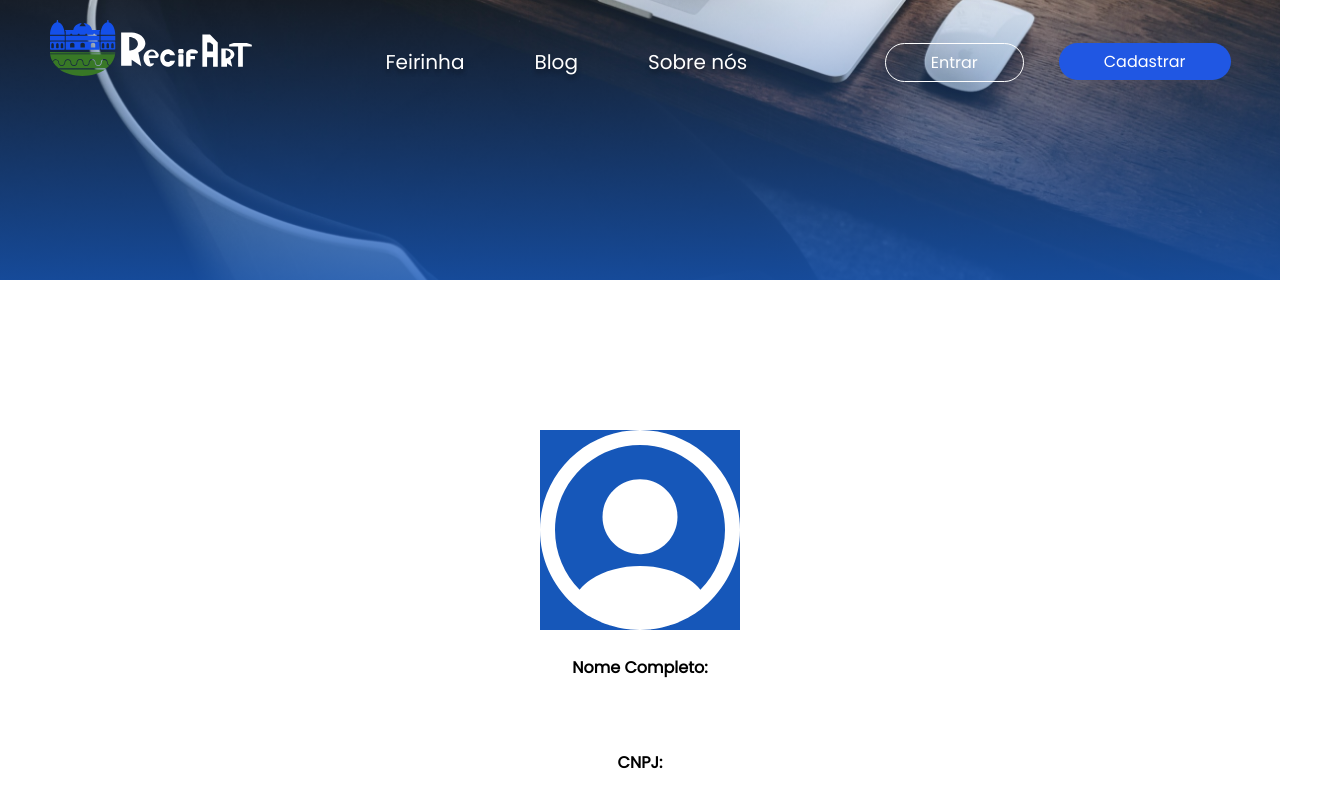
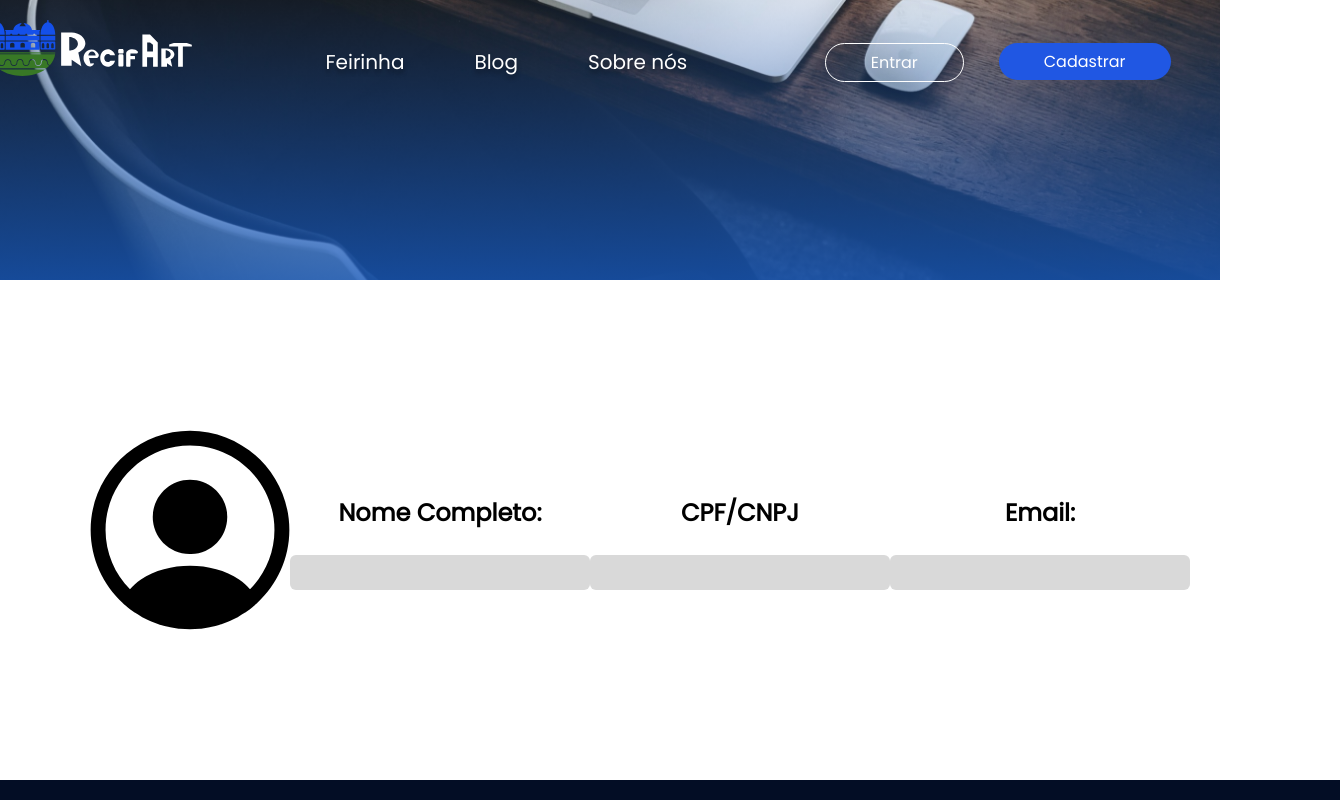
Before and after one commit to Victor87dev/Projeto-recifArt, a React (Vite) app in the folder Projeto-recifArt/: page /usuario in a window 1280 px wide. Shown: the top 800 px of the page, 1340 px wide, since content can reach past the window. Built offline with nearby package versions, Linux system fonts and the light colour scheme.

Commit message:
style:user page

```diff
--- a/Projeto-recifArt/src/components/image.js
+++ b/Projeto-recifArt/src/components/image.js
@@ -57,6 +57,7 @@ import Cartoes2 from "../assets/img/cartoes2.png";
 import RecifArt from "../assets/img/recifArt.jpeg";
 import RecifArt2 from "../assets/img/recifArt2.png";
 import Tapeteretalho from "../assets/img/detalhe-compra/tapeteretalho.jpg";
+import perfil from "../assets/img/perfilProfile.svg"
 export{
     Gracas,
     Derby,
@@ -116,5 +117,6 @@ export{
     Cartoes2,
     RecifArt,
     RecifArt2,
-    Tapeteretalho
+    Tapeteretalho,
+    perfil,
 };
--- a/Projeto-recifArt/src/pages/usuario/usuario.css
+++ b/Projeto-recifArt/src/pages/usuario/usuario.css
@@ -9,7 +9,7 @@
     display: flex;
 }
 .perfil-usuario  img{
-    background-color: #1657B9;
+
 width: 200px;
 height: 200px;
 }
@@ -28,14 +28,31 @@ height: 200px;
 .perfil-usuario{
     display: flex;
     text-align: center;
-    flex-direction: column;
+
     align-items: center;
     margin: 150px;
 
+
+}
+
+form label{
+    font-size: 24px;
+
 }
 .perfil-usuario input{
-   color: white;
+   color: black;
    font-family: var(--primary-font);
+   text-align: center;
+       background: #D9D9D9;
+       border-radius: 6px;
+       width: 300px;
+       height: 35px;
+
+
+       font-size: 18px;
+font-style: normal;
+font-weight: 500;
+line-height: normal;
 }
 .perfil-usuario label {
     font-family: var(--primary-font);
--- a/Projeto-recifArt/src/pages/usuario/usuario.jsx
+++ b/Projeto-recifArt/src/pages/usuario/usuario.jsx
@@ -1,7 +1,7 @@
 import React from "react";
 import Navbar from "../../components/Navbar/Navbar";
 import Footer from "../../components/Footer/Footer";
-import { Profile } from "../../components/image";
+import { perfil } from "../../components/image";
 import { useEffect, useState } from "react";
 import "./usuario.css";
 
@@ -68,7 +68,7 @@ const Usuario = () => {
       <Navbar isLoggedIn={isLoggedIn} handleLogout={handleLogout} setIsLoggedIn={setIsLoggedIn} />
       </header>
         <div className="perfil-usuario">
-          <img src={Profile} />
+          <img src={perfil} />
 
           <form>
             <label>Nome Completo:</label>
@@ -76,7 +76,7 @@ const Usuario = () => {
           </form>
 
           <form>
-            <label>CNPJ:</label>
+            <label>CPF/CNPJ</label>
             <input type="text" value={pegarCnpjorCpfPorToken()} readOnly />
           </form>
 
```
Also changed, not shown: Projeto-recifArt/src/assets/img/perfilProfile.svg (added).
